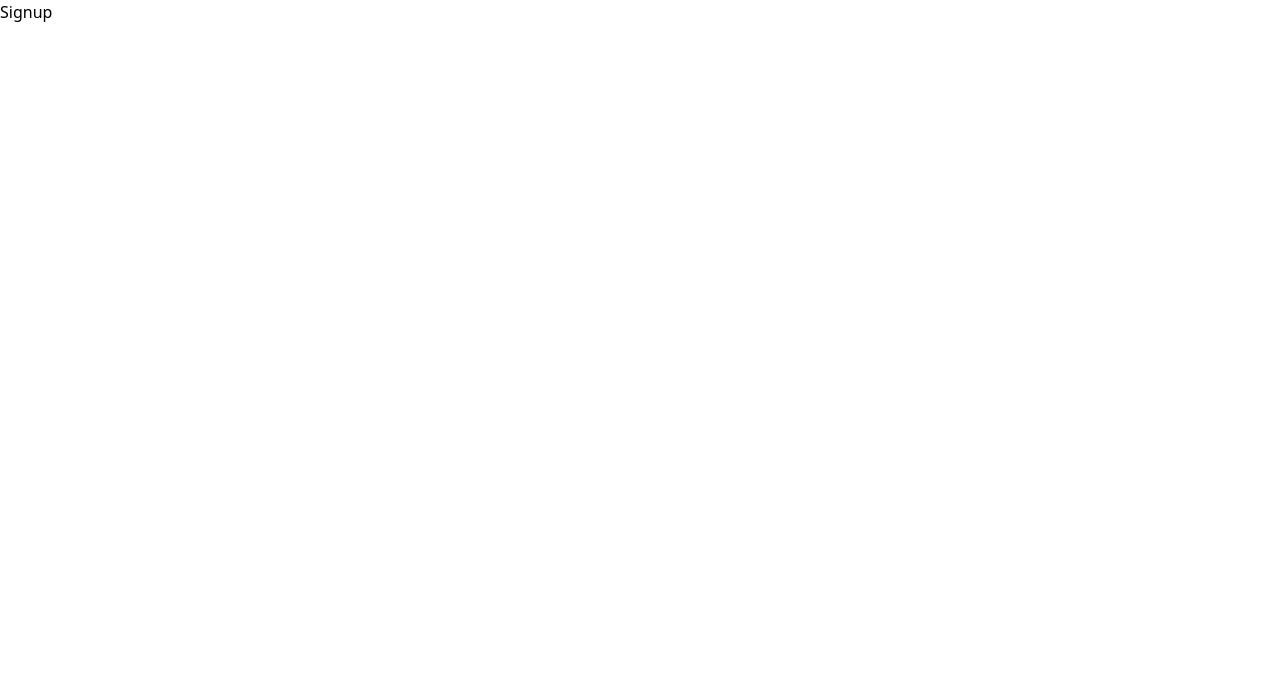
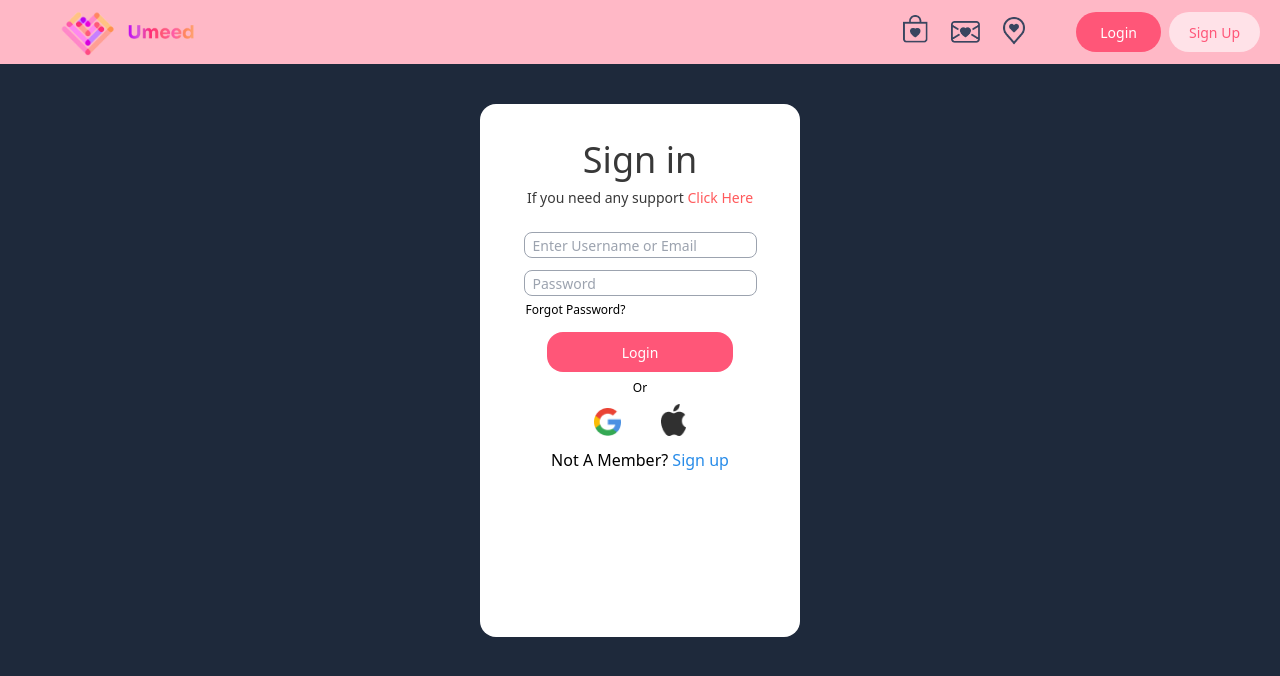
Before and after one commit to pjparties/Umeed, a React (Create React App) app in the folder client/: page /signUp in a window 1280 px wide. Shown: the top 676 px of the page. Built offline with nearby package versions, Linux system fonts and the light colour scheme.

Commit message:
created TODO and added navbar to all pages

```diff
--- a/client/src/components/GetinTouch.jsx
+++ b/client/src/components/GetinTouch.jsx
@@ -4,30 +4,20 @@ import Dropdown from './Dropdown'
 export const GetinTouch = () => {
     return (
         <section class=" my-10 max-w-4xl p-6 mx-auto bg-getinTouch rounded-md shadow-md w-[420px] h-[514px]">
-
-            <h2 class="  text-[56.75px] font-thin font-semibold text-black capitalize">Get in <span className='text-[56.75px] font-thin font-semibold text-getinTouch2'>Touch</span></h2>
-
-
+            <h2 class="  text-[56.75px] font-thin text-black capitalize">Get in <span className='text-[56.75px] font-thin text-getinTouch2'>Touch</span></h2>
             <form>
                 <div class="grid grid-cols-1 gap-6 mt-4">
                     <div>
                         <input placeholder='Name' id="name" type="text" class="block w-full px-4 py-2 mt-2 text-black bg-gray-50 border-gray-200 rounded-md focus:border-blue-400 focus:ring-blue-300 focus:ring-opacity-40 focus:outline-none focus:ring" />
                     </div>
-
                     <div>
                         <input placeholder='Email' id="emailAddress" type="email" class="block w-full px-4 py-2 mt-2 text-black bg-gray-50 border-gray-200 rounded-md focus:border-blue-400 focus:ring-blue-300 focus:ring-opacity-40 focus:outline-none focus:ring" />
                     </div>
-
                     <div>
                         <input placeholder="Phone number" id="phone" type="tel" class="block w-full px-4 py-2 mt-2 text-black bg-gray-50 border-gray-200 rounded-md focus:border-blue-400 focus:ring-blue-300 focus:ring-opacity-40 focus:outline-none focus:ring" />
                     </div>
                 </div>
-
                 <Dropdown></Dropdown>
-
-
-
-
                 <div class="grid grid-cols-1 gap-6 mt-8">
                     <button class="px-8 py-2.5 leading-5 text-white transition-colors duration-300 transform bg-700 bg-getinTouch3 rounded-md hover:bg-secondarybg  focus:outline-none focus:bg-getinTouch3">SEND</button>
                 </div>
--- a/client/src/pages/Location.jsx
+++ b/client/src/pages/Location.jsx
@@ -1,8 +1,12 @@
 import React from 'react'
+import Navbar from '../components/Navbar'
 
 const Location = () => {
   return (
-    <div>Location</div>
+    <div>
+      <Navbar/>
+      Location
+    </div>
   )
 }
 
--- a/client/src/pages/Signup.jsx
+++ b/client/src/pages/Signup.jsx
@@ -1,8 +1,13 @@
 import React from 'react'
+import SigninForm from '../components/SigninForm'
+import Navbar from '../components/Navbar'
 
 const Signup = () => {
   return (
-    <div>Signup</div>
+    <div className='h-screen bg-slate-800'>
+      <Navbar/>
+      <SigninForm/>
+    </div>
   )
 }
 
```
Also changed, not shown: 1 other file (tests, documents, lock files or other folders).
